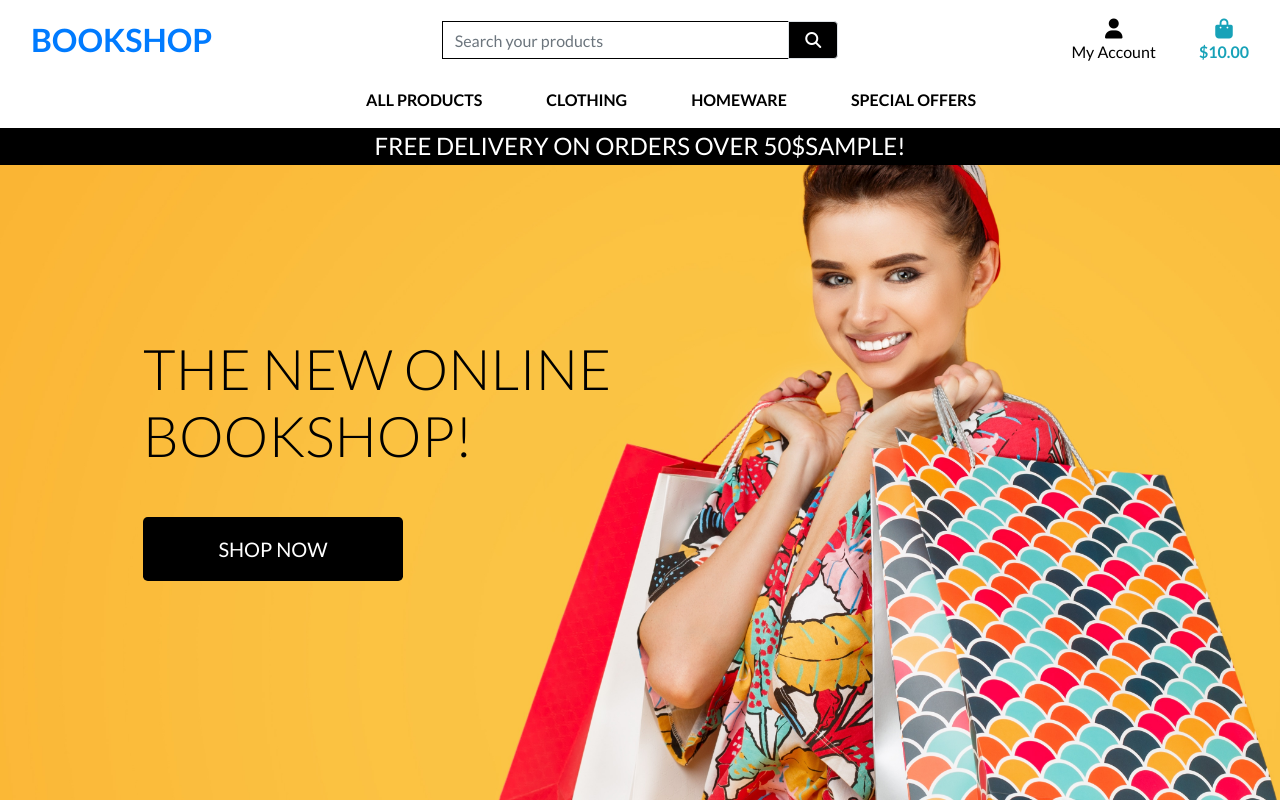
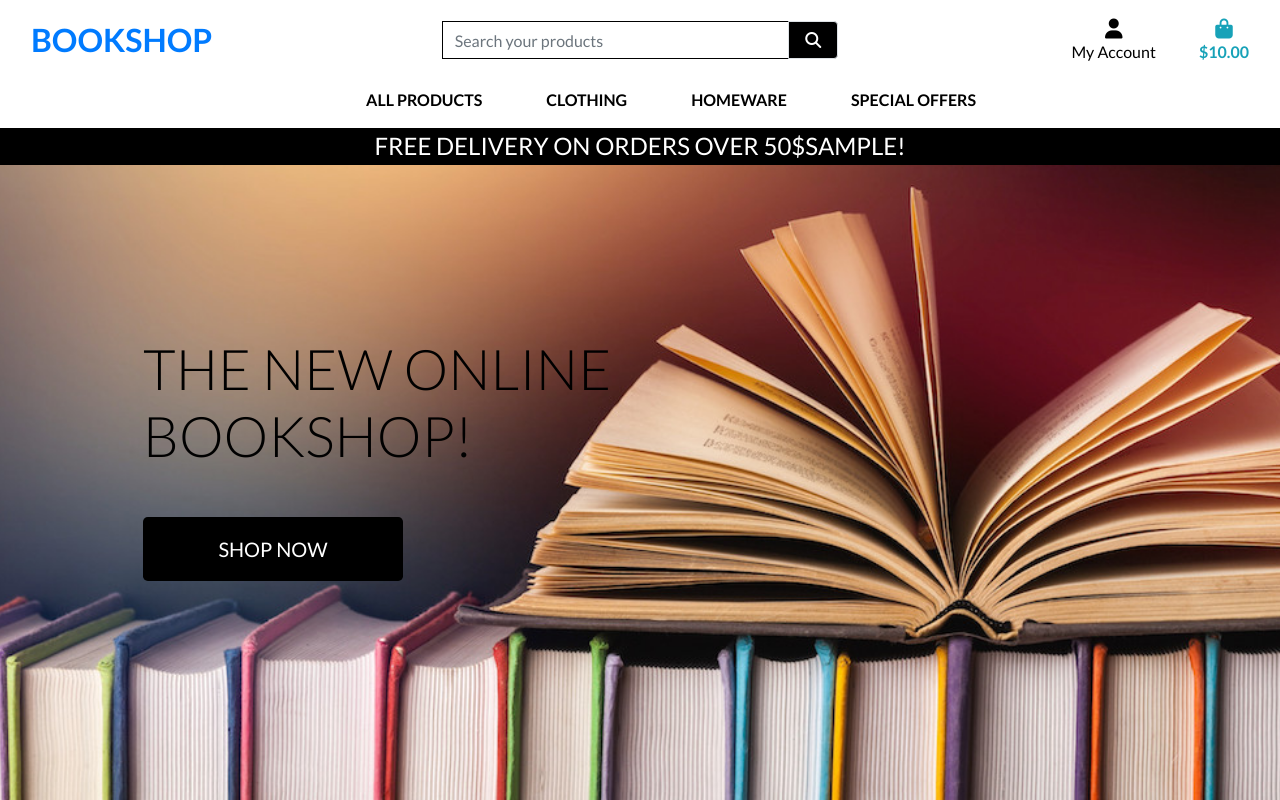
Before and after one commit to MalleNur/project-milestone4, a Django app: template home/templates/home/index.html in a window 1280 px wide. Run offline with Django 3.2, Linux system fonts and the light colour scheme; the template is opened without the code that fills it: most values are stand-ins (such as "Sample title", 1, 10 or a date in 2020); some libraries are stand-ins or nearby versions.

Commit message:
add homepage pic in base.css

```diff
--- a/static/css/base.css
+++ b/static/css/base.css
@@ -3,7 +3,7 @@ html {
 }
 
 body {
-    background: url('/media/homepage_background_cropped.jpeg') no-repeat center center fixed;
+    background: url('/media/home-background.jpg') no-repeat center center fixed;
     background-size: cover;
     height: calc(100vh - 164px);
     color: #555;
```
